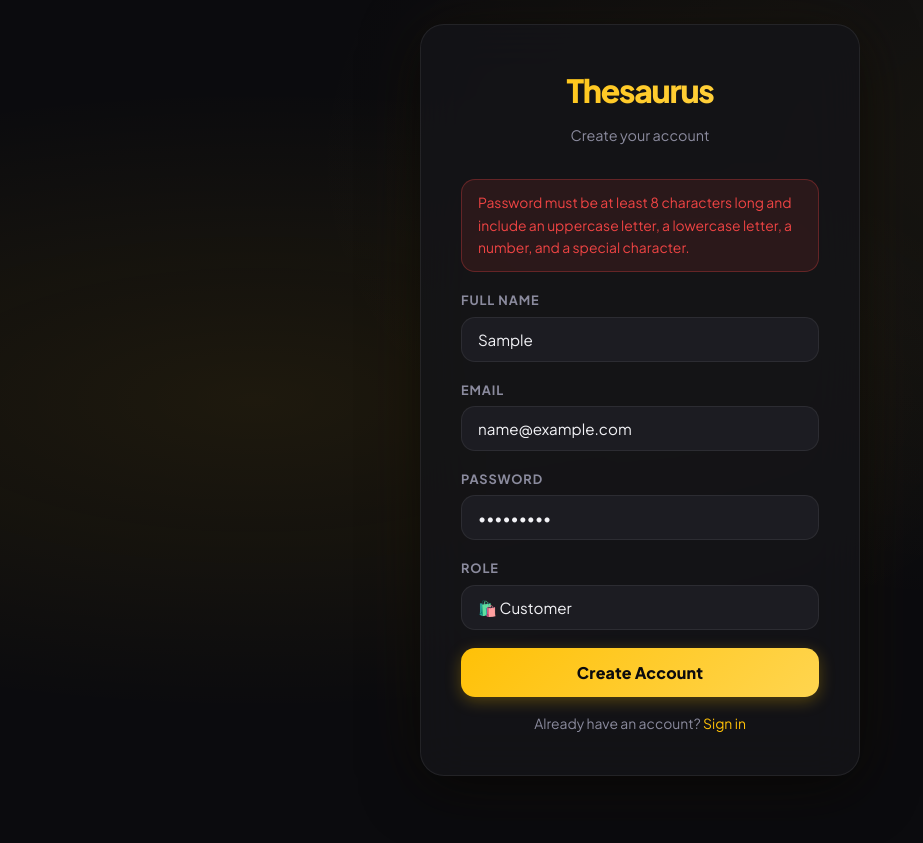
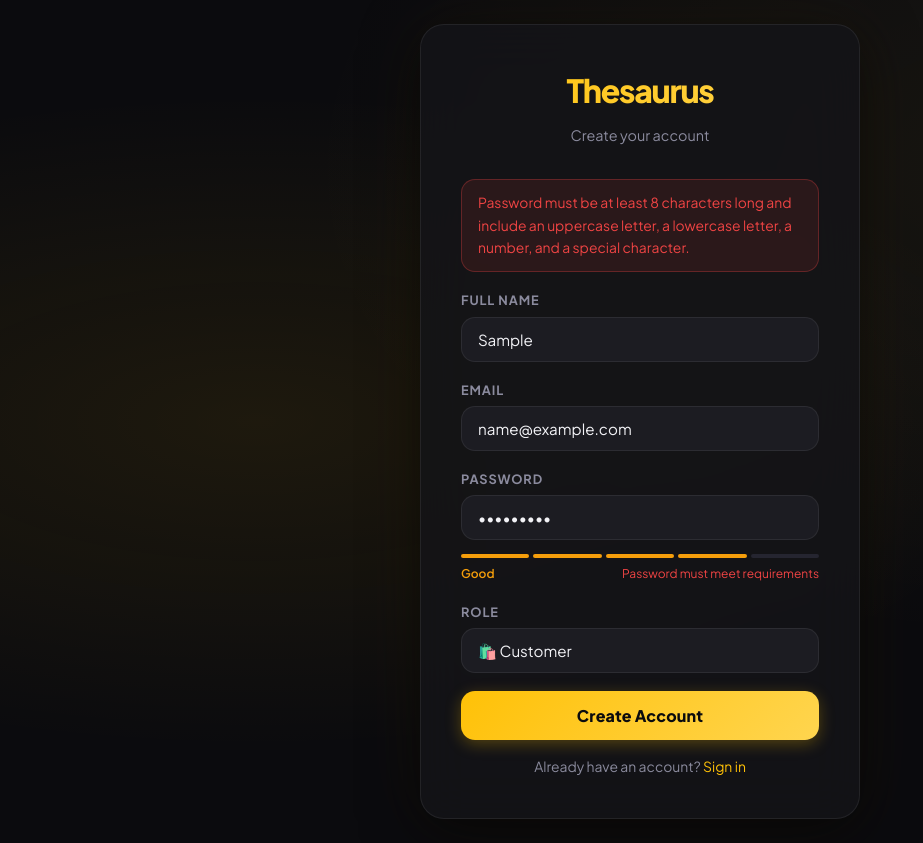
Before and after one commit to Sridhar-66/angular-project-sem5, an Angular app: page /signup in a window 1280 px wide. Both pictures are taken after typing "Sample", "name@example.com", "Sample123" into the empty fields and a click on the button "Create Account". Shown: the whole page, without its empty margins (0-923 px from the left). Before the commit the page ends 800 px from the top, so only its background shows below. Built offline with nearby package versions, Linux system fonts and the light colour scheme; a web font is replaced by a local one.

Commit message:
Update authentication pages

```diff
--- a/src/features/auth/reset-password.html
+++ b/src/features/auth/reset-password.html
@@ -42,8 +42,24 @@
             minlength="8"
             autocomplete="new-password"
           />
-          @if (newPassword.length > 0 && !isValid) {
-            <span class="form-hint form-hint-error">Password must meet strength requirements</span>
+          @if (newPassword.length > 0) {
+            <div style="margin-top: 8px;">
+              <div style="display: flex; gap: 4px; height: 4px; margin-bottom: 6px;">
+                <div [style.background-color]="passwordStrengthScore > 0 ? strengthColor : 'var(--color-surface-3)'" style="flex: 1; border-radius: 2px; transition: background-color 0.3s"></div>
+                <div [style.background-color]="passwordStrengthScore > 1 ? strengthColor : 'var(--color-surface-3)'" style="flex: 1; border-radius: 2px; transition: background-color 0.3s"></div>
+                <div [style.background-color]="passwordStrengthScore > 2 ? strengthColor : 'var(--color-surface-3)'" style="flex: 1; border-radius: 2px; transition: background-color 0.3s"></div>
+                <div [style.background-color]="passwordStrengthScore > 3 ? strengthColor : 'var(--color-surface-3)'" style="flex: 1; border-radius: 2px; transition: background-color 0.3s"></div>
+                <div [style.background-color]="passwordStrengthScore > 4 ? strengthColor : 'var(--color-surface-3)'" style="flex: 1; border-radius: 2px; transition: background-color 0.3s"></div>
+              </div>
+              <div style="display: flex; justify-content: space-between; font-size: 0.75rem;">
+                <span [style.color]="strengthColor" style="font-weight: 600;">{{ strengthLabel }}</span>
+                @if (passwordStrengthScore < 5) {
+                  <span class="form-hint-error" style="margin-top: 0;">Password must meet requirements</span>
+                } @else {
+                  <span style="color: var(--color-success); margin-top: 0;">Requirements met</span>
+                }
+              </div>
+            </div>
           }
         </div>
 
--- a/src/features/auth/reset-password.ts
+++ b/src/features/auth/reset-password.ts
@@ -44,6 +44,34 @@ export class ResetPasswordComponent implements OnInit {
     return this.newPassword === this.confirmPassword;
   }
 
+  get passwordStrengthScore(): number {
+    let score = 0;
+    const p = this.newPassword;
+    if (!p) return 0;
+    if (p.length >= 8) score++;
+    if (/[A-Z]/.test(p)) score++;
+    if (/[a-z]/.test(p)) score++;
+    if (/\d/.test(p)) score++;
+    if (/[@$!%*?&]/.test(p)) score++;
+    return score;
+  }
+
+  get strengthColor(): string {
+    const score = this.passwordStrengthScore;
+    if (score === 0) return 'var(--color-surface-3)';
+    if (score <= 2) return 'var(--color-danger)';
+    if (score <= 4) return 'var(--color-warning)';
+    return 'var(--color-success)';
+  }
+
+  get strengthLabel(): string {
+    const score = this.passwordStrengthScore;
+    if (score === 0) return '';
+    if (score <= 2) return 'Weak';
+    if (score <= 4) return 'Good';
+    return 'Strong';
+  }
+
   get isValid(): boolean {
     const strongPasswordRegex = /^(?=.*[a-z])(?=.*[A-Z])(?=.*\d)(?=.*[@$!%*?&])[A-Za-z\d@$!%*?&]{8,}$/;
     return strongPasswordRegex.test(this.newPassword) && this.passwordsMatch;
--- a/src/features/auth/signup.html
+++ b/src/features/auth/signup.html
@@ -59,6 +59,25 @@
             minlength="8"
             autocomplete="new-password"
           />
+          @if (password.length > 0) {
+            <div style="margin-top: 8px;">
+              <div style="display: flex; gap: 4px; height: 4px; margin-bottom: 6px;">
+                <div [style.background-color]="passwordStrengthScore > 0 ? strengthColor : 'var(--color-surface-3)'" style="flex: 1; border-radius: 2px; transition: background-color 0.3s"></div>
+                <div [style.background-color]="passwordStrengthScore > 1 ? strengthColor : 'var(--color-surface-3)'" style="flex: 1; border-radius: 2px; transition: background-color 0.3s"></div>
+                <div [style.background-color]="passwordStrengthScore > 2 ? strengthColor : 'var(--color-surface-3)'" style="flex: 1; border-radius: 2px; transition: background-color 0.3s"></div>
+                <div [style.background-color]="passwordStrengthScore > 3 ? strengthColor : 'var(--color-surface-3)'" style="flex: 1; border-radius: 2px; transition: background-color 0.3s"></div>
+                <div [style.background-color]="passwordStrengthScore > 4 ? strengthColor : 'var(--color-surface-3)'" style="flex: 1; border-radius: 2px; transition: background-color 0.3s"></div>
+              </div>
+              <div style="display: flex; justify-content: space-between; font-size: 0.75rem;">
+                <span [style.color]="strengthColor" style="font-weight: 600;">{{ strengthLabel }}</span>
+                @if (passwordStrengthScore < 5) {
+                  <span class="form-hint-error" style="margin-top: 0;">Password must meet requirements</span>
+                } @else {
+                  <span style="color: var(--color-success); margin-top: 0;">Requirements met</span>
+                }
+              </div>
+            </div>
+          }
         </div>
 
         <div class="form-group">
--- a/src/features/auth/signup.ts
+++ b/src/features/auth/signup.ts
@@ -18,6 +18,39 @@ export class SignupComponent {
   loading = signal(false);
   error = signal('');
   success = signal(false);
+
+  // Password strength checks
+  get passwordStrengthScore(): number {
+    let score = 0;
+    const p = this.password;
+    if (!p) return 0;
+    if (p.length >= 8) score++;
+    if (/[A-Z]/.test(p)) score++;
+    if (/[a-z]/.test(p)) score++;
+    if (/\d/.test(p)) score++;
+    if (/[@$!%*?&]/.test(p)) score++;
+    return score;
+  }
+
+  get strengthColor(): string {
+    const score = this.passwordStrengthScore;
+    if (score === 0) return 'var(--color-surface-3)';
+    if (score <= 2) return 'var(--color-danger)';
+    if (score <= 4) return 'var(--color-warning)';
+    return 'var(--color-success)';
+  }
+
+  get strengthLabel(): string {
+    const score = this.passwordStrengthScore;
+    if (score === 0) return '';
+    if (score <= 2) return 'Weak';
+    if (score <= 4) return 'Good';
+    return 'Strong';
+  }
+
+  get isPasswordStrong() {
+    return this.passwordStrengthScore === 5;
+  }
 
   constructor(private auth: AuthService) {}
 
```
